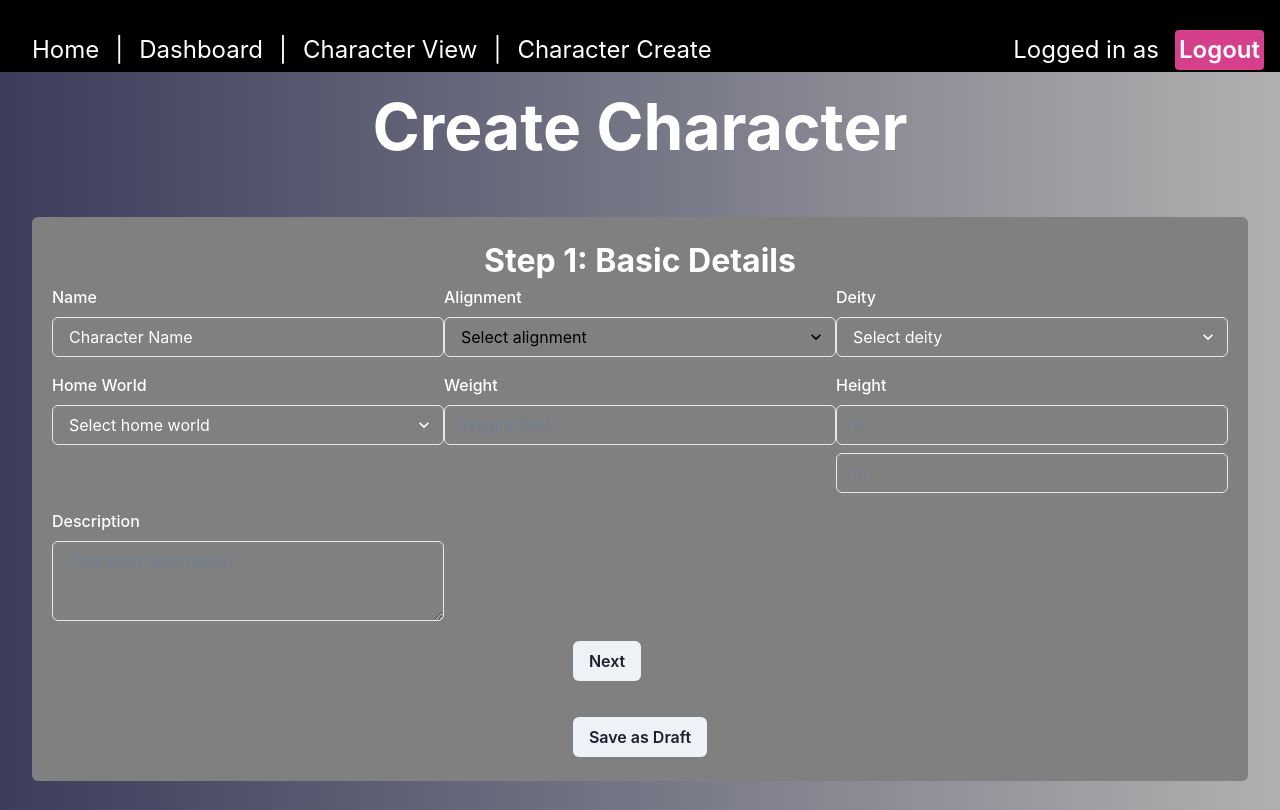
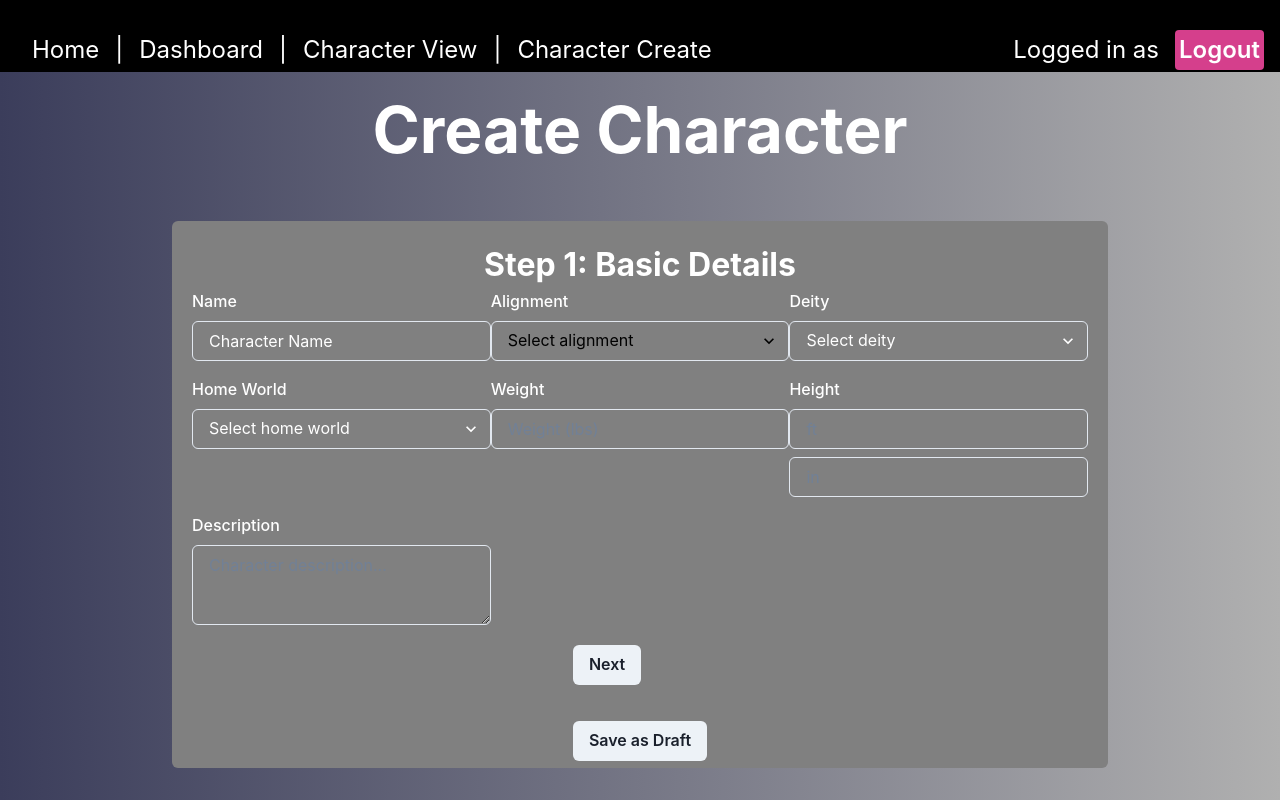
Before and after one commit to jmccallister93/starfinder_character_sheet, a React (Create React App) app: page /characterCreate in a window 1280 px wide. Built offline with nearby package versions, Linux system fonts and the light colour scheme; the HTML template or start-up script is replaced by a standard one.

Commit message:
Formatted width and overflow

```diff
--- a/src/CharacterCreator/Step1.js
+++ b/src/CharacterCreator/Step1.js
@@ -11,7 +11,7 @@ import Header from "../components/Header";
 
 const Step1 = ({ updateFormData, formData }) => {
   return (
-    <>
+    <Box width="70vw" >
       <Text fontSize="2rem" textAlign="center" fontWeight="bold">
         Step 1: Basic Details
       </Text>
@@ -112,7 +112,7 @@ const Step1 = ({ updateFormData, formData }) => {
           />
         </FormControl>
       </Box>
-    </>
+    </Box>
   );
 };
 
--- a/src/CharacterCreator/Step2.js
+++ b/src/CharacterCreator/Step2.js
@@ -87,7 +87,7 @@ const Step2 = ({ updateFormData, formData }) => {
   }, []);
 
   return (
-    <Box color="white" background="grey">
+    <Box color="white" background="grey" width="70vw">
       <Text fontSize="2rem" textAlign="center" fontWeight="bold">
         Step 2: Race
       </Text>
--- a/src/CharacterCreator/Step3.js
+++ b/src/CharacterCreator/Step3.js
@@ -229,11 +229,11 @@ const Step3 = ({ updateFormData, formData }) => {
   }, []);
 
   return (
-    <Box color="white" background="grey">
+    <Box color="white" background="grey" width="70vw">
       <Text fontSize="2rem" textAlign="center" fontWeight="bold">
         Step 3: Class
       </Text>
-      <FormControl id="class" mb={4}>
+      <FormControl id="class" mb={4} >
         <FormLabel fontSize="1.8rem">Class</FormLabel>
         <Button
           onClick={() => handleButtonClick(data.classes.map((cls) => cls.Name))}
@@ -241,7 +241,7 @@ const Step3 = ({ updateFormData, formData }) => {
           Select Class
         </Button>
         {formData.class ? (
-          <>
+          <Box>
             <Text mt={2}>
               <strong>Name:</strong> {formData.class?.Name}
             </Text>
@@ -315,7 +315,7 @@ const Step3 = ({ updateFormData, formData }) => {
                 ))}
               </Box>
             )}
-          </>
+          </Box>
         ) : null}
       </FormControl>
 
--- a/src/CharacterCreator/Step4.js
+++ b/src/CharacterCreator/Step4.js
@@ -123,7 +123,7 @@ const Step4 = ({ updateFormData, formData, themeData }) => {
   }, []);
 
   return (
-    <Box color="white" background="grey">
+    <Box color="white" background="grey" width="70vw" >
       <Text fontSize="2rem" textAlign="center" fontWeight="bold">
         Step 4: Theme
       </Text>
--- a/src/CharacterCreator/Step6.js
+++ b/src/CharacterCreator/Step6.js
@@ -206,8 +206,8 @@ const Step6 = ({ updateFormData, formData }) => {
   }, [scores]);
 
   return (
-    <Box>
-      <Text fontSize="2rem" textAlign="center" fontWeight="bold">
+    <Box width="70vw">
+      <Text fontSize="2rem" textAlign="center" fontWeight="bold" >
         Step 6: Ability Scores
       </Text>
       <RadioGroup onChange={setMethod} value={method}>
--- a/src/CharacterCreator/Step7.js
+++ b/src/CharacterCreator/Step7.js
@@ -213,7 +213,7 @@ const skillPointsPerLevel = {
       const skillPointsRemaining = skillPointsForClass - totalSkillRanksAllocated;
 
       return (
-        <Box>
+        <Box width="70vw">
           <Text fontSize="2rem" textAlign="center" fontWeight="bold">
             Step 7: Skills
           </Text>
--- a/src/CharacterCreator/Step8.js
+++ b/src/CharacterCreator/Step8.js
@@ -41,9 +41,9 @@ const Step8 = ({ updateFormData, formData }) => {
     }, [selectedFeats]);
 
     return (
-        <Box>
+        <Box width="70vw" >
             <Text fontSize="2rem" textAlign="center" fontWeight="bold">
-                Step 5: Feats
+                Step 8: Feats
             </Text>
 
             <Flex direction="column" mb={4}>
@@ -60,7 +60,7 @@ const Step8 = ({ updateFormData, formData }) => {
                 mt={4}
                 direction="column"
                 height="20rem"
-                overflowY="auto"
+                overflowX="auto"
             >
                 {featsList.map((feat, index) => (
                     <Flex key={index} mb={3} w="25%" alignItems="center" justifyContent="center">
--- a/src/pages/CharacterCreate.js
+++ b/src/pages/CharacterCreate.js
@@ -83,11 +83,11 @@ const CharacterCreate = () => {
 
   return (
     <Center
-      h="92.25vh"
+      h="91vh"
       flexDirection="column"
       background="linear-gradient(to right, #3B3D5B, #B0B0B0)"
     >
-      <Box>
+      <Box >
         <Heading
           color="white"
           borderRadius="md"
@@ -107,6 +107,8 @@ const CharacterCreate = () => {
         p={5}
         borderRadius="md"
         margin="2rem"
+        overflowX="auto"
+        justifyContent="space-between"
       >
         {currentStep === 1 && (
           <Step1 updateFormData={updateFormData} formData={formData} />
```
